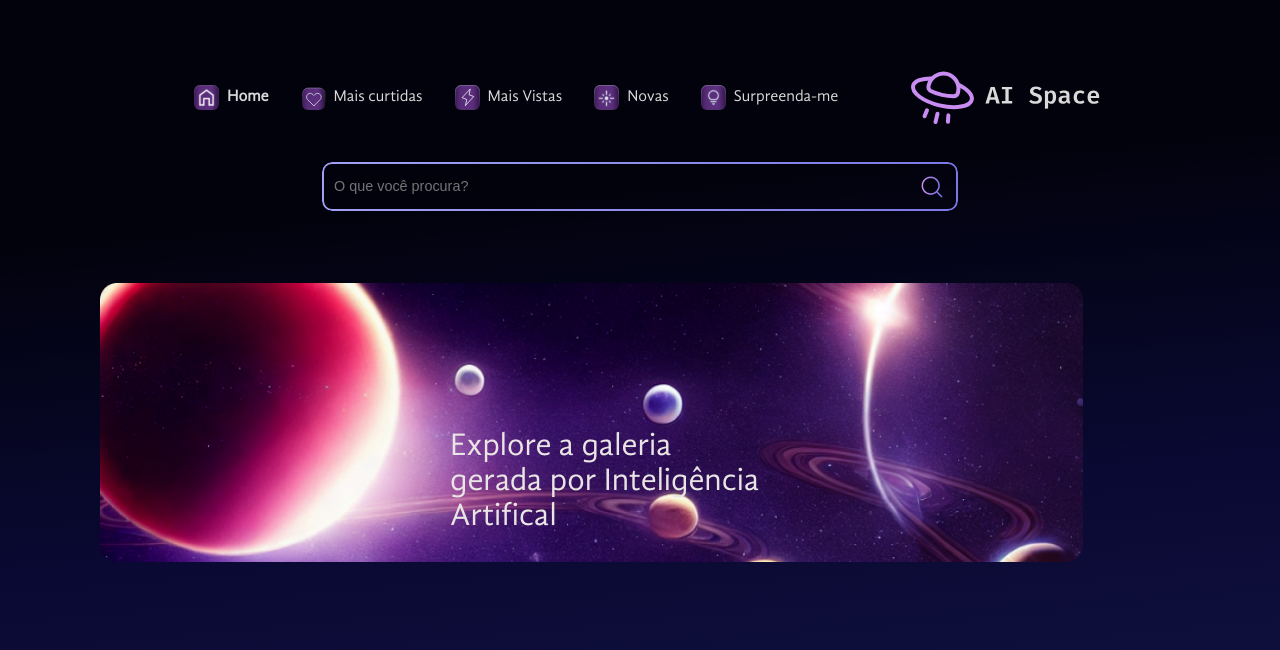
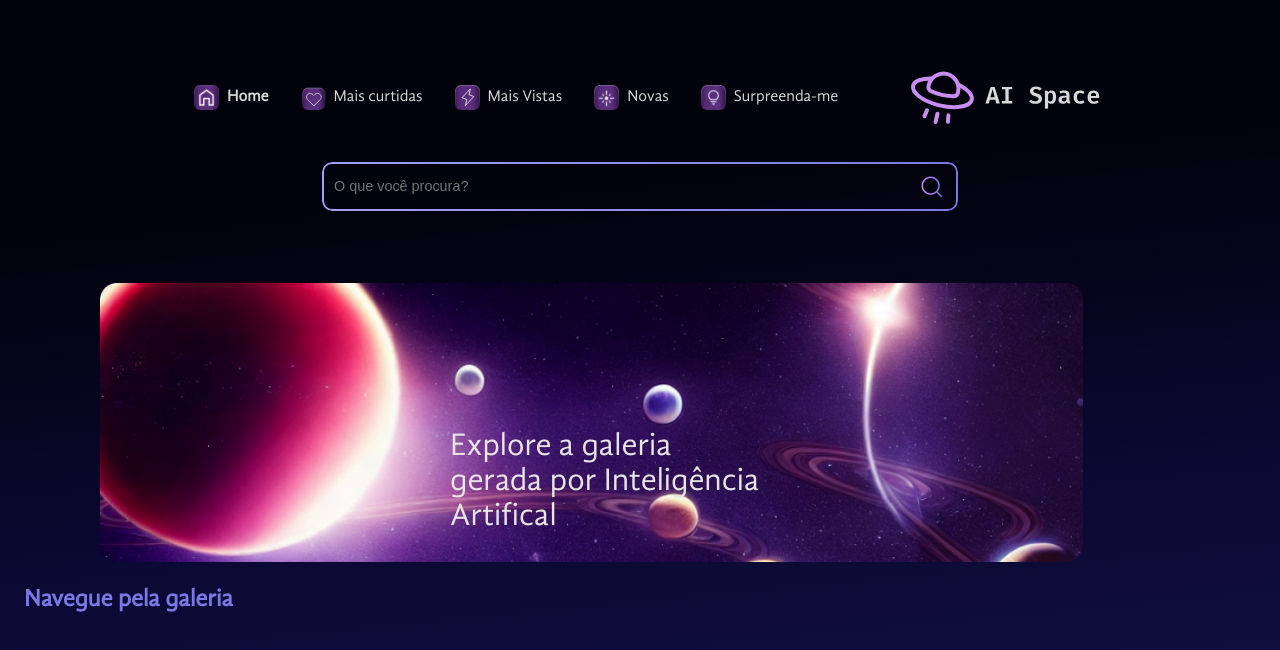
Before and after one commit to robs-am/space-gallery, a React (Create React App) app: page / in a window 1280 px wide. Shown: the top 650 px of the page. Built offline with nearby package versions, Linux system fonts and the light colour scheme.

Commit message:
add component tags

```diff
--- a/src/Components/Galeria/index.jsx
+++ b/src/Components/Galeria/index.jsx
@@ -1,7 +1,14 @@
 import React from 'react'
+//import Tags from './Tags'
+import styles from './Galeria.module.scss'
+//import fotos from './fotos.json'
 
 export default function Galeria() {
   return (
-    <div>Galeria</div>
+    <section className={styles.galeria}>
+        <h2>Navegue pela galeria</h2>
+        {/* <Tags /> */}
+        <ul className={styles.galeria__lista}></ul>
+    </section>
   )
 }
--- /dev/null
+++ b/src/Components/Tags/index.jsx
@@ -0,0 +1,15 @@
+import React from "react";
+
+export default function Tags() {
+  return (
+    <div>
+      <p>Filtre por tags:</p>
+      <ul>
+        <li>Estrelas</li>
+        <li>Galáxias</li>
+        <li>Lua</li>
+        <li>Planetas</li>
+      </ul>
+    </div>
+  );
+}
--- a/src/Pages/Homepage/index.jsx
+++ b/src/Pages/Homepage/index.jsx
@@ -1,4 +1,5 @@
 
+import Galeria from "../../Components/Galeria";
 import Header from "./../../Components/Header/index";
 
 import Banner from "./Banner.png"
@@ -17,6 +18,7 @@ export default function Homepage() {
             <img src={Banner} alt="Imagem de cristais em um planeta AI" />
           </div>
         </section>
+        <div><Galeria /></div>
       </main>
     </>
   );
```
